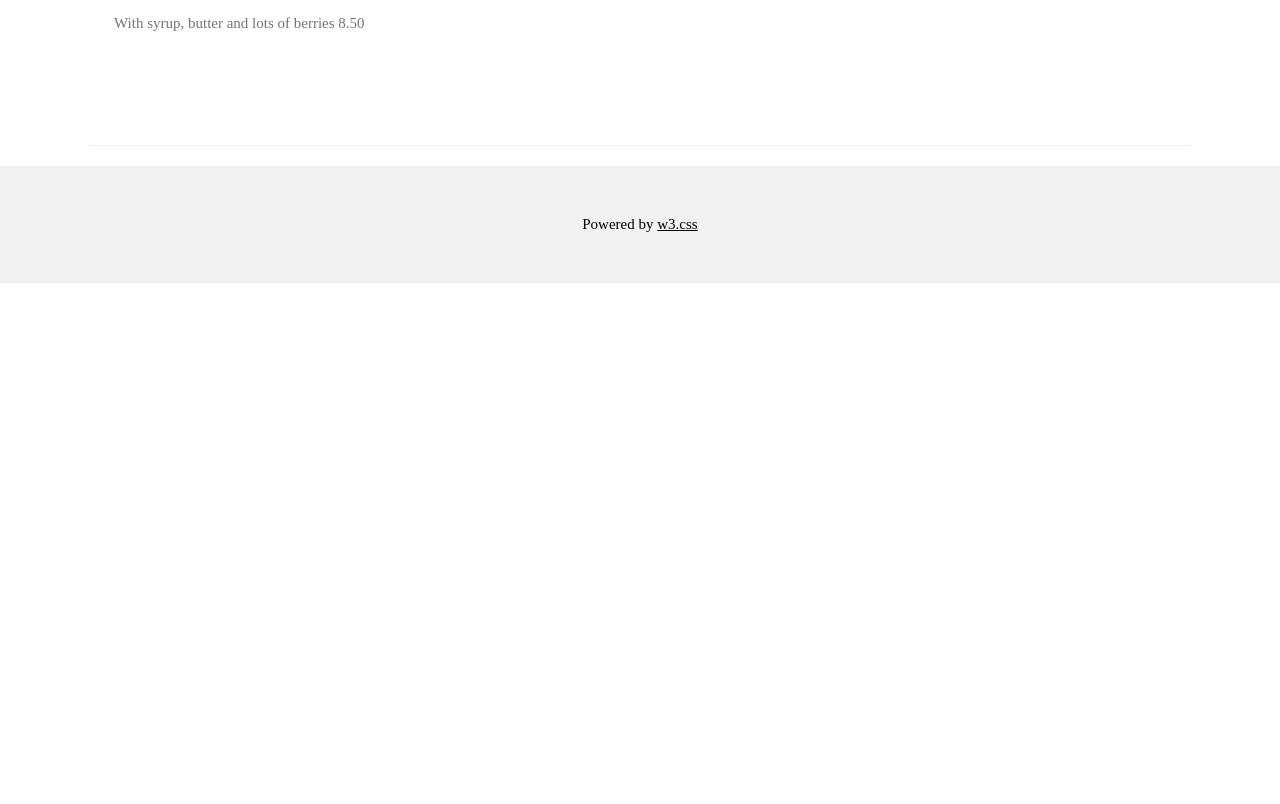
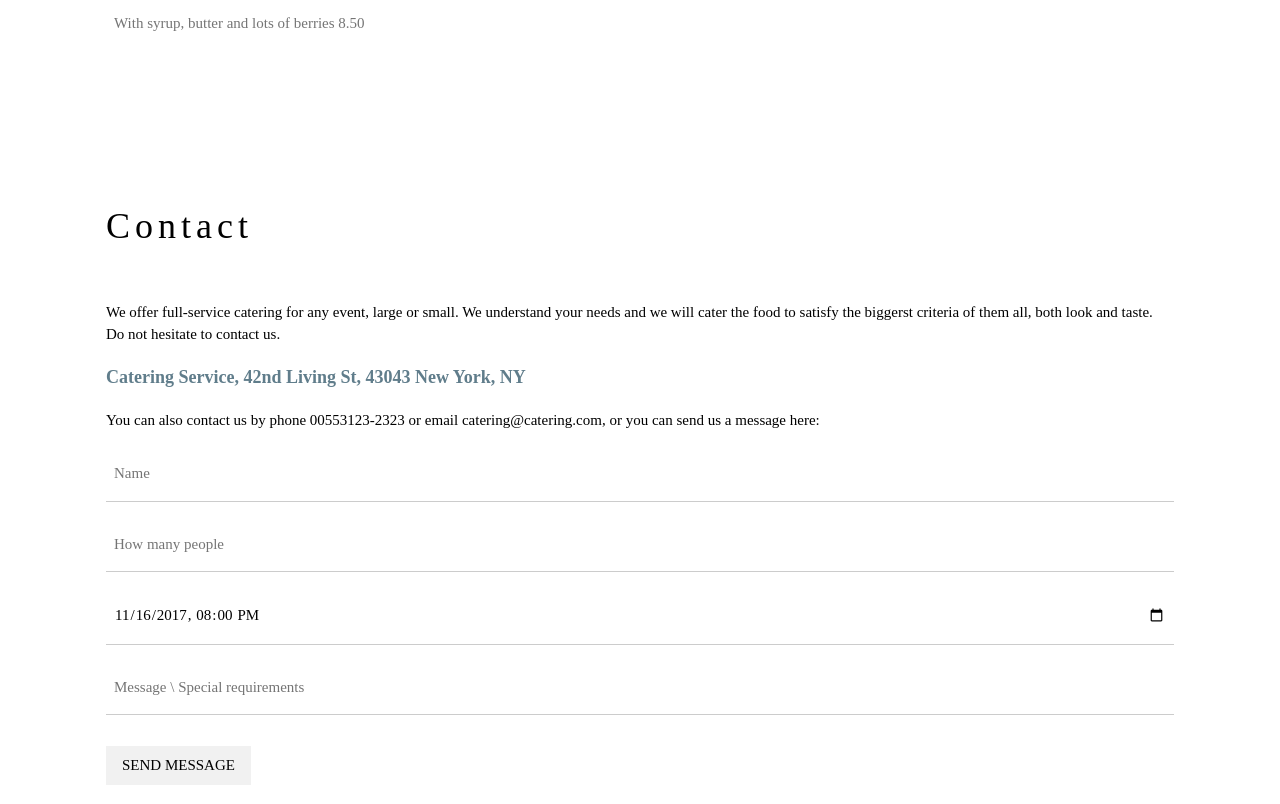
Before and after one commit to Ibraheem-Uth/My-web, a plain HTML site: page index.html in a window 1280 px wide. Shown: the part 1404-2208 px from the top of the page. Before the commit the page ends 1687 px from the top, so only its background shows below. Drawn offline with nearby package versions, Linux system fonts and the light colour scheme.

Commit message:
Added a contact section

```diff
--- a/index.html
+++ b/index.html
@@ -77,6 +77,22 @@ h1, h2, h3, h4, h5, h6 {
       <img src="/w3images/tablesetting.jpg" class="w3-round w3-image w3-opacity-min" alt="Menu" style="width:100%">
     </div>
   </div>
+  <!-- Contact Section -->
+  <div class="w3-container w3-padding-64" id="contact">
+    <h1>Contact</h1><br>
+    <p>We offer full-service catering for any event, large or small. We understand your needs and we will cater the food to satisfy the biggerst criteria of them all, both look and taste. Do not hesitate to contact us.</p>
+    <p class="w3-text-blue-grey w3-large"><b>Catering Service, 42nd Living St, 43043 New York, NY</b></p>
+    <p>You can also contact us by phone 00553123-2323 or email catering@catering.com, or you can send us a message here:</p>
+    <form action="/action_page.php" target="_blank">
+      <p><input class="w3-input w3-padding-16" type="text" placeholder="Name" required name="Name"></p>
+      <p><input class="w3-input w3-padding-16" type="number" placeholder="How many people" required name="People"></p>
+      <p><input class="w3-input w3-padding-16" type="datetime-local" placeholder="Date and time" required name="date" value="2017-11-16T20:00"></p>
+      <p><input class="w3-input w3-padding-16" type="text" placeholder="Message \ Special requirements" required name="Message"></p>
+      <p><button class="w3-button w3-light-grey w3-section" type="submit">SEND MESSAGE</button></p>
+    </form>
+  </div>
+
+<!-- End page content -->
 
   <hr>
 
```
